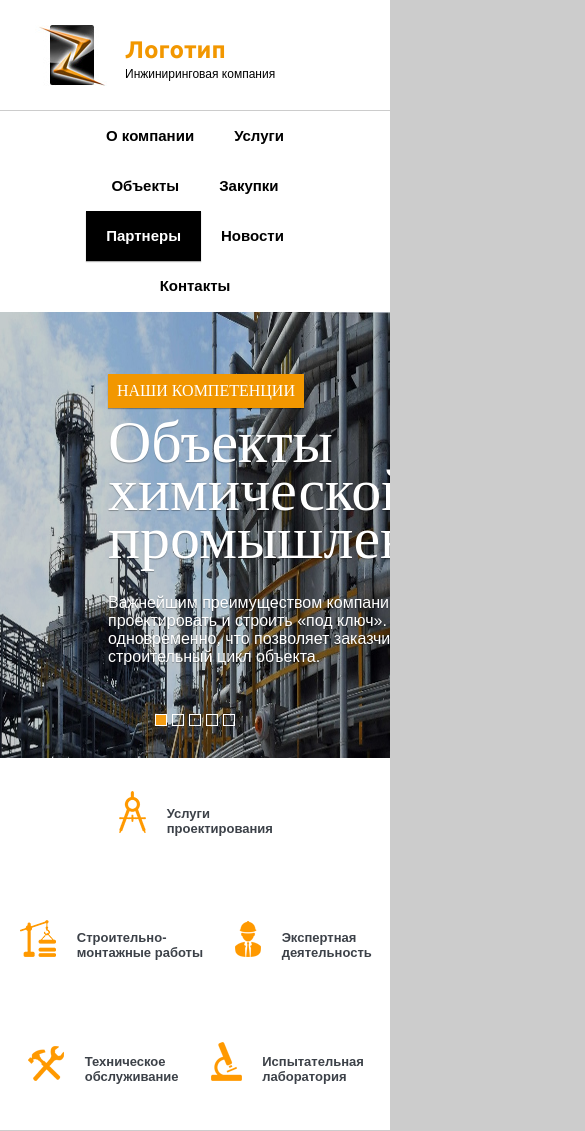
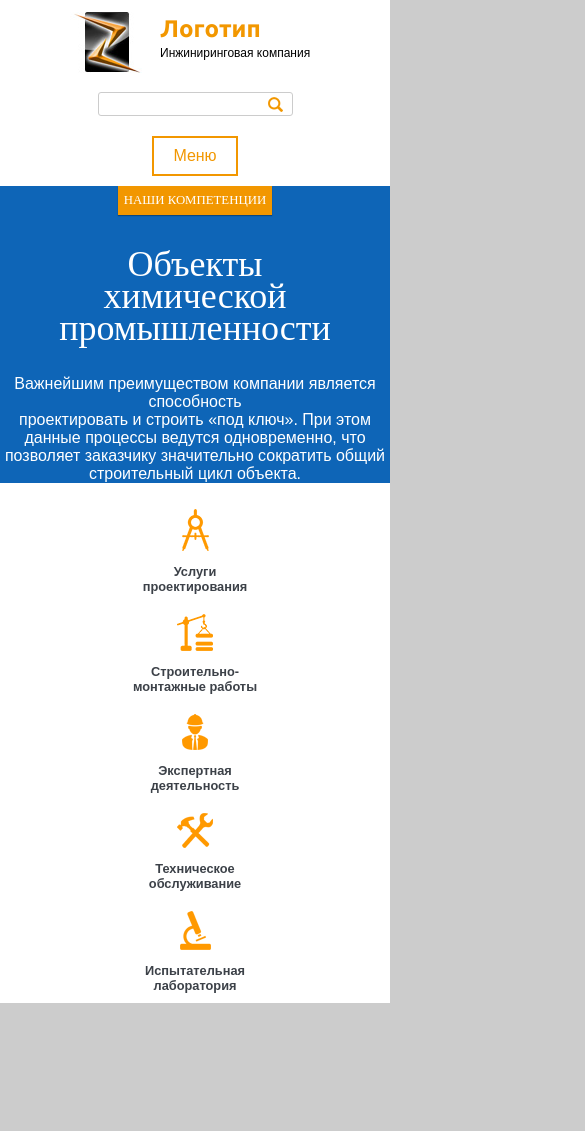
Before and after one commit to IgorAblyak/DB, a plain HTML site: page index.html in a window 390 px wide. Shown: the top 1131 px of the page, 585 px wide, since content can reach past the window. After the commit the page ends 1004 px from the top, so only its background shows below. Drawn offline with Linux system fonts and the light colour scheme.

Commit message:
Add Media Queries and IE9 rule and polyfill

```diff
--- a/css/style.css
+++ b/css/style.css
@@ -9,6 +9,7 @@ html {
 }
 
 body {
+  position: relative;
   max-width: 1012px;
   min-height: 100%;
   margin: 0 auto;
@@ -16,24 +17,25 @@ body {
 }
 
 h1 {
-  margin-left:30px;
   padding-bottom:10px;
   font: 60px/48px Roboto bold;
   color:#fff;
-  text-align:left;
+}
 
+img {
+  max-width: 100%;
+  height: auto;
 }
 
 .header-top {
-  width: 1012px;
   min-height: 110px;
 }
 
 .logo {
   float: left;
   width: 250px;
-  padding-top: 25px;
-  padding-left: 35px;
+  margin-top: 25px;
+  margin-left: 35px;
 }
 
 .logo img {
@@ -135,6 +137,24 @@ input[type="search"] {
   box-shadow: 0px 1px 1px rgba(0,0,0,0.3);
 }
 
+.main-menu input[type="checkbox"] {
+    display: none;
+}
+
+.main-menu label {
+    display: none;
+    padding: 2.4038% 5%;
+    color: #f29700;
+    border: 2px solid #f29700;
+    cursor: pointer;
+    transition: 0.3s;
+}
+
+.main-menu label:hover{
+    color: #0e65b7;
+    border: 2px solid #0e65b7;
+}
+
 /* Slider */
 
 .slider-cut {
@@ -203,13 +223,14 @@ input[type="search"] {
 .image {
   width:100%;
   height:100%;
-  background-color: #69c;
+  background-color: #0e65b7;
 }
 
 .image img {
   width:100%;
   height:100%;
   filter: brightness(80%);
+  filter: progid:DXImageTransform.Microsoft.Alpha(opacity=70);
 }
 
 
@@ -252,10 +273,13 @@ input[type="search"] {
   overflow:hidden;
 }
 
-footer {
+.content { display: none; }
+
+/* End Slider */
+
+.main-footer {
   border-bottom: 1px solid #ccc;
 }
-
 
 .services ul {
   padding: 0;
@@ -299,3 +323,165 @@ footer {
   display: table;
   clear: both;
 }
+
+
+
+@media screen and (max-width: 1280px) {
+
+  body {
+    max-width: 100%;
+  }
+
+}
+
+@media screen and (max-width: 1024px) {
+
+  body {
+    max-width: 100%;
+  }
+
+  .main-menu {
+    width: 100%;
+  }
+
+  .services li {
+  vertical-align: top;
+  min-height: 100%;
+  }
+
+  .services img {
+    padding-top: 10px;
+    text-align: center;
+  }
+
+  .services p {
+    display: block;
+    padding: 10px 20px;
+    text-align: center;
+  }
+
+}
+
+@media screen and (min-width: 320px) and (max-width: 767px) {
+
+  html {
+    font-size: 1em;
+  }
+
+  body {
+    max-width: 100%;
+  }
+
+  h1 {
+    padding-bottom: 1.6666%;
+    font: 2.25rem/2rem Roboto bold;
+  }
+
+  .logo {
+    float: none;
+    margin: 0 auto;
+    padding-top: 3%;
+  }
+
+  .logo img {
+    float: left;
+  }
+
+  .logo p {
+    padding-top: 3%;
+    padding-left: 36%px;
+    font: bold 1.5rem/1.25rem Ubuntu;
+  }
+
+  .logo span {
+    font: 0.75rem/1.25rem Arial;
+    color: #000;
+  }
+
+  .form-wrap {
+    width: 50%;
+    margin: 5% auto;
+  }
+
+  .search {
+    position: relative;
+    float: none;
+    width: 100%;
+    margin: 0;
+  }
+
+  input[type="search"] {
+    -webkit-appearance: none;
+    box-sizing: border-box;
+    outline: none;
+  }
+
+  .search-input {
+    width: 100%;
+    border: 1px solid #ccc;
+    border-radius: 3px;
+  }
+
+  .header-bottom {
+    margin-bottom: 10px;
+    border: none;
+  }
+
+  .main-menu li {
+    display: block;
+    font: bold 0.75rem/1.1rem Arial;
+  }
+
+  .main-menu li a {
+  padding: 5px 10px;
+  }
+
+  .main-menu ul {
+    display: none;
+  }
+
+  .main-menu label {
+    display: inline-block;
+  }
+
+  .main-menu input[type="checkbox"]:checked ~ label + ul {
+    display: block;
+  }
+
+  .slider-cut { display: none; }
+
+  .content {
+    display: block;
+    background: #0e65b7;
+    background-size: cover;
+  }
+
+  .content-txt {
+    width: 59.2885%;
+    top:13.9013%;
+    left:18%;
+  }
+
+  .content-wrap {
+    width: 100%;
+    text-align: center;
+    color: #fff;
+}
+
+  .services li {
+    display: block;
+    font: bold 0.8rem Arial;
+}
+
+  .content-txt p {
+    margin-top: 3.6666%;
+    font-size: 0.8rem;
+  }
+
+  .slider-mark {
+    margin-bottom: 2.2421%;
+    padding: 1.7937% 1.5%;
+    font: 0.8rem Roboto bold;
+}
+
+}
--- a/index.html
+++ b/index.html
@@ -2,6 +2,7 @@
 <html lang="ru">
   <head>
     <meta charset="utf-8">
+    <meta name=viewport content="width=device-width, initial-scale=1">
     <title>Логотип - Инжиниринговая компания</title>
     <link href="https://fonts.googleapis.com/css?family=Roboto:700|Ubuntu:700&amp;subset=cyrillic" rel="stylesheet">
     <link rel="stylesheet" href="css/normalize.css">
@@ -9,18 +10,22 @@
   </head>
   <body>
     <header class="main-header">
-      <div class="header-top clearfix">
-        <div class="logo">
+      <div class="header-top">
+        <div class="logo clearfix">
           <img src="img/logo.jpg" alt="Логотип">
           <p>Логотип<br><span>Инжиниринговая компания</span></p>
         </div>
-        <form action="#" method="post" class="search">
-          <input type="search" name="" class="search-input" />
-          <input type="submit" name="" value="" class="search-submit" />
-        </form>
+        <div class="form-wrap">
+          <form action="#" method="post" class="search">
+            <input type="search" name="" class="search-input" />
+            <input type="submit" name="" value="" class="search-submit" />
+          </form>
+        </div>
       </div>
       <div class="header-bottom">
         <nav class="main-menu">
+          <input type="checkbox" name="menu" id="btn-menu" />
+          <label for="btn-menu">Меню</label>
           <ul>
               <li><a href="index.html">О компании</a></li>
               <li><a href="#">Услуги</a></li>
@@ -35,6 +40,13 @@
     </header>
     <main>
       <!-- Slider -->
+      <div class="content">
+        <div class="content-wrap">
+                <div class="slider-mark">Наши компетенции</div>
+                <h1>Объекты<br>химической промышленности</h1>
+                <p>Важнейшим преимуществом компании является способность<br>проектировать и&nbsp;строить &laquo;под ключ&raquo;. При этом данные процессы ведутся одновременно, что позволяет заказчику значительно сократить общий строительный цикл объекта.</p>
+              </div>
+      </div>
       <div class="slider-cut">
         <div class="slider-content">
           <div class="slider-item">
@@ -100,9 +112,7 @@
         </div>
         <div class="switch">
           <ul>
-            <li class="switch-item data-pos="0">
-      <!--         <div class="on"></div> -->
-            </li>
+            <li class="switch-item" data-pos="0"></li>
             <li class="switch-item" data-pos="-100%"></li>
             <li class="switch-item" data-pos="-200%"></li>
             <li class="switch-item" data-pos="-300%"></li>
@@ -111,15 +121,13 @@
         </div>
       </div>
     </main>
-    <footer>
+    <footer class="main-footer">
       <div class="services">
         <ul>
           <li>
             <a href="index.html">
-              <div class="block">
                 <img src="img/services-1.png">
                 <p>Услуги<br>проектирования</p>
-              </div>
             </a>
           </li>
           <li>
@@ -149,6 +157,7 @@
         </ul>
       </div>
     </footer>
+    <!--[if IE 9]><script type="text/javascript" src="https://cdn.jsdelivr.net/classlist/2014.01.31/classList.min.js"></script><![endif]-->
     <script type="text/javascript" src="js/slider.js"></script>
   </body>
 </html>
```
Also changed, not shown: js/slider.js (+1 -8 lines).
